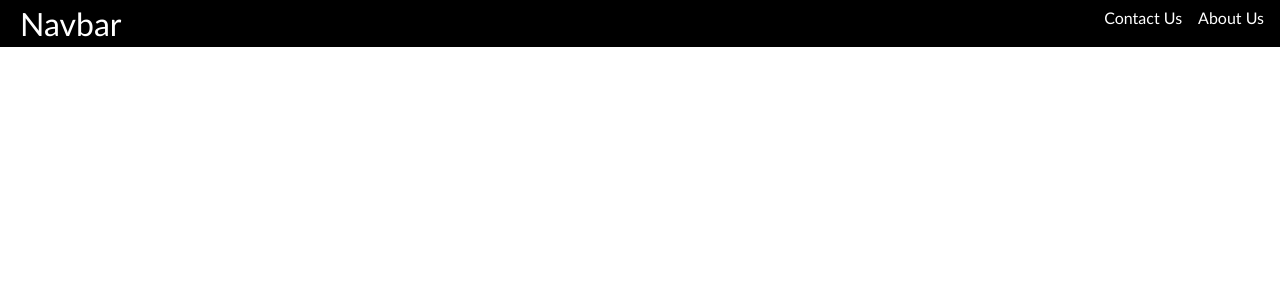
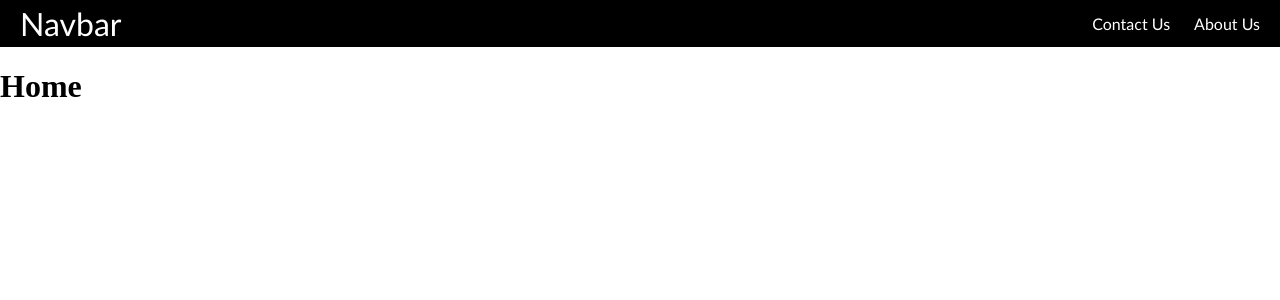
Before and after one commit to viswajith-1/NAVBAR-REACT, a React (Vite) app: page / in a window 1280 px wide. Shown: the top 300 px of the page. Built offline with nearby package versions, Linux system fonts and the light colour scheme.

Commit message:
normal routing

```diff
--- a/src/App.jsx
+++ b/src/App.jsx
@@ -1,10 +1,29 @@
-import Navbar from './pages/Navbar'
-import "./assets/style.css"
+import Navbar from "./pages/Navbar";
+import "./assets/style.css";
+import ContactUs from "./pages/ContactUs"
+import AboutUs from "./pages/AboutUs"
+import Home from "./pages/Home"
 
 function App() {
+  let component
+  switch (window.location.pathname) {
+    case "/":
+      component = <Home />
+      break
+    case "/contactUs":
+      component = <ContactUs />
+      break
+    case "/aboutUs":
+      component = <AboutUs />
+      break
+  }
+
   return (
-    <Navbar/>
-  )
+    <>
+      <Navbar />
+      {component}
+    </>
+  );
 }
 
-export default App
+export default App;
--- a/src/pages/Navbar.jsx
+++ b/src/pages/Navbar.jsx
@@ -5,8 +5,8 @@ const Navbar = () => {
     <nav className='nav'>
         <a href="/" className='site-title'>Navbar</a>
         <ul>
-        <li><a href="/contactUs"></a>Contact Us</li>
-            <li><a href="/aboutUs"></a>About Us</li>
+        <a href="/ContactUs"><li>Contact Us</li></a>
+        <a href="/AboutUs"><li>About Us</li></a>
         </ul>
     </nav>
   )
```
